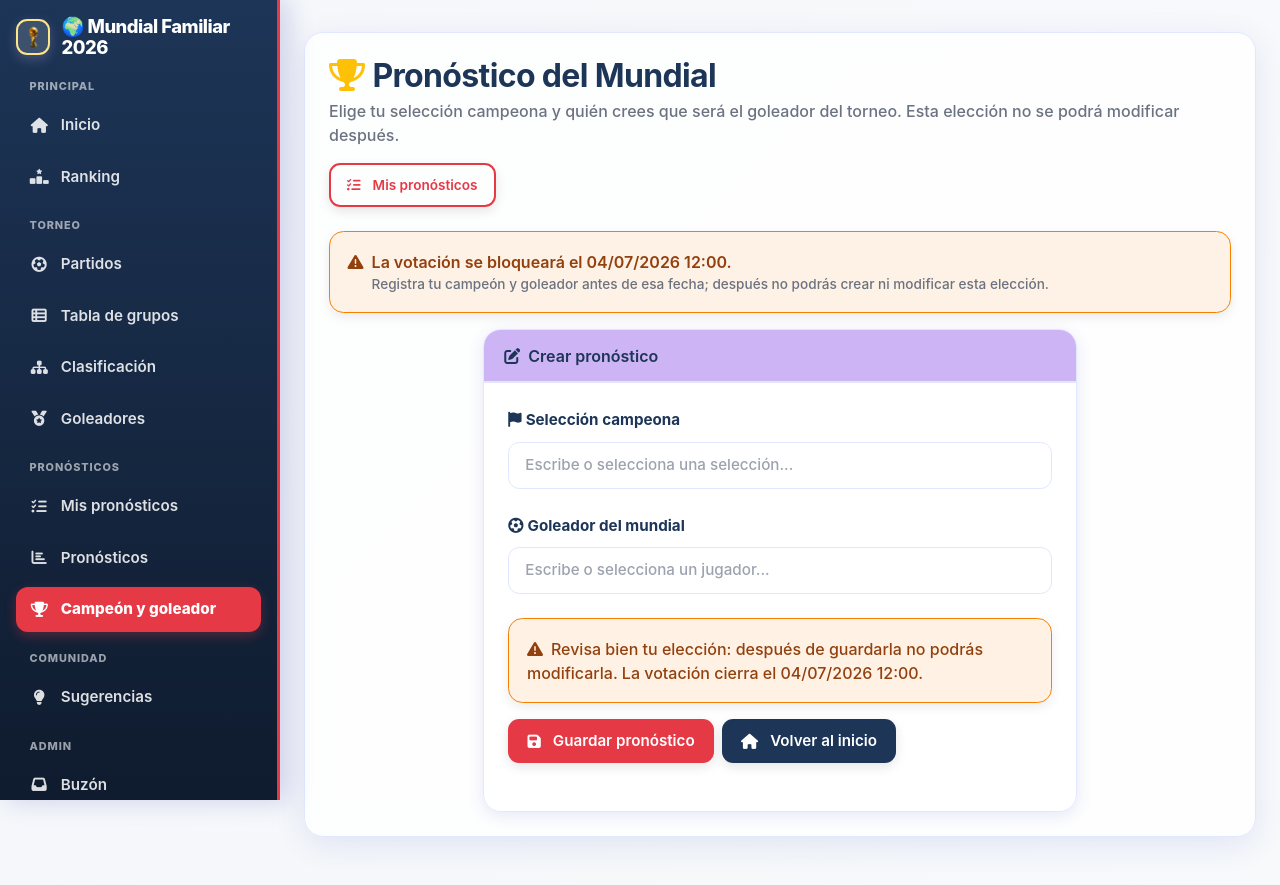
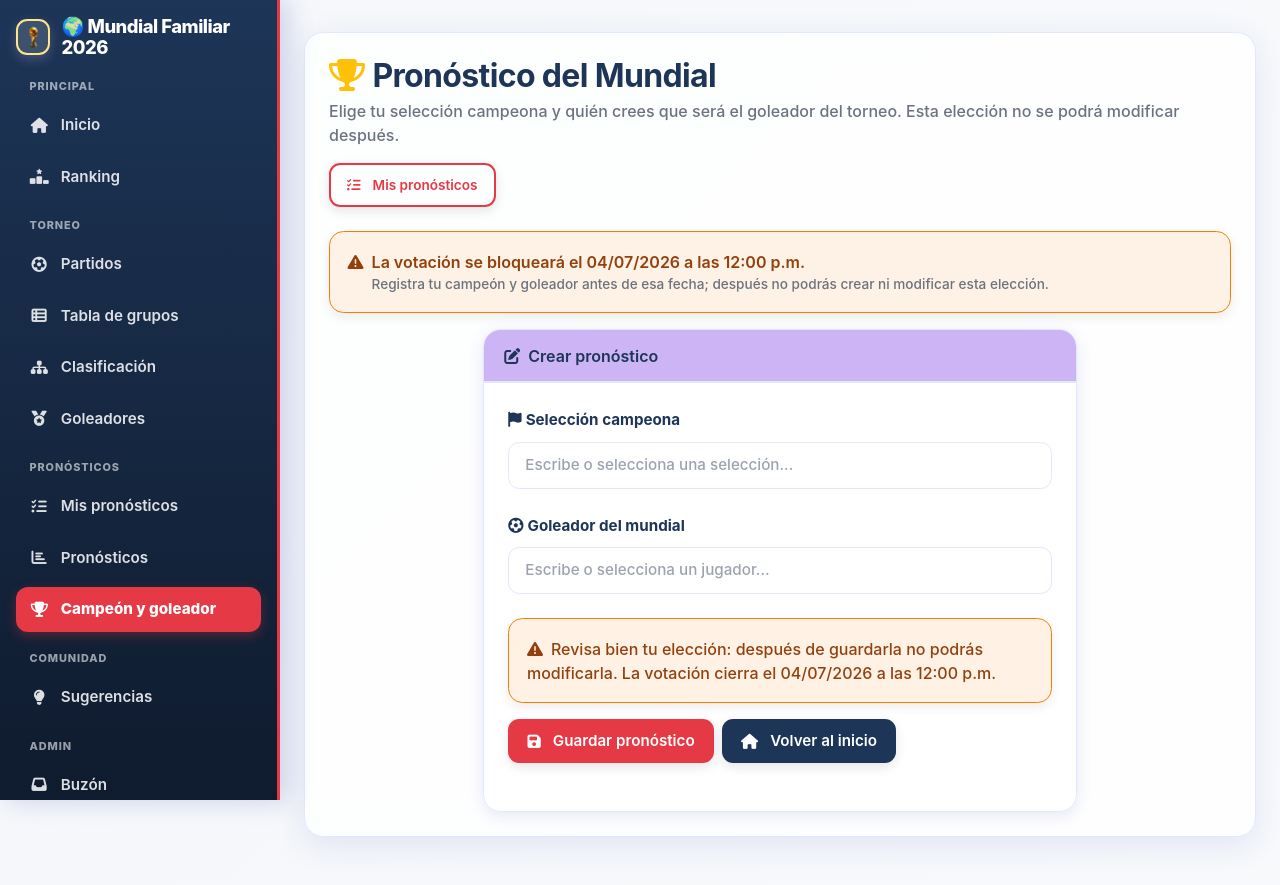
Before and after one commit to johnaflorez/gol-master, a Django app: page /predictions/tournament/ in a window 1280 px wide. Run offline with Django 5.2, Linux system fonts and the light colour scheme; the visitor is signed in with stand-in values (Sample User, id 1); data comes from the database, SQL or seed files in the repository; data that the repository does not hold is empty; parts of the project's set-up code (start-up, migrations or seed data) failed here and were passed over.

Commit message:
Mejoras en general

```diff
--- a/templates/predictions/tournament_prediction.html
+++ b/templates/predictions/tournament_prediction.html
@@ -21,14 +21,14 @@
         <i class="fas fa-lock mt-1"></i>
         <div>
             <div class="fw-semibold">La votación de campeón y goleador está cerrada.</div>
-            <div class="small">El bloqueo inició el {{ tournament_prediction_deadline|date:"d/m/Y H:i" }}. Ya no se pueden registrar nuevas elecciones.</div>
+            <div class="small">El bloqueo inició el {{ tournament_prediction_deadline|date:"d/m/Y" }} a las 12:00 p.m. Ya no se pueden registrar nuevas elecciones.</div>
         </div>
     </div>
 {% else %}
     <div class="alert alert-warning d-flex gap-2 align-items-start">
         <i class="fas fa-triangle-exclamation mt-1"></i>
         <div>
-            <div class="fw-semibold">La votación se bloqueará el {{ tournament_prediction_deadline|date:"d/m/Y H:i" }}.</div>
+            <div class="fw-semibold">La votación se bloqueará el {{ tournament_prediction_deadline|date:"d/m/Y" }} a las 12:00 p.m.</div>
             <div class="small">Registra tu campeón y goleador antes de esa fecha; después no podrás crear ni modificar esta elección.</div>
         </div>
     </div>
@@ -128,7 +128,7 @@
                         </div>
 
                         <div class="alert alert-warning">
-                            <i class="fas fa-triangle-exclamation me-2"></i>Revisa bien tu elección: después de guardarla no podrás modificarla. La votación cierra el {{ tournament_prediction_deadline|date:"d/m/Y H:i" }}.
+                            <i class="fas fa-triangle-exclamation me-2"></i>Revisa bien tu elección: después de guardarla no podrás modificarla. La votación cierra el {{ tournament_prediction_deadline|date:"d/m/Y" }} a las 12:00 p.m.
                         </div>
 
                         <div class="d-flex align-items-center gap-2 flex-wrap">
```
Also changed, not shown: templates/core/dashboard.html (+4 -4 lines).
